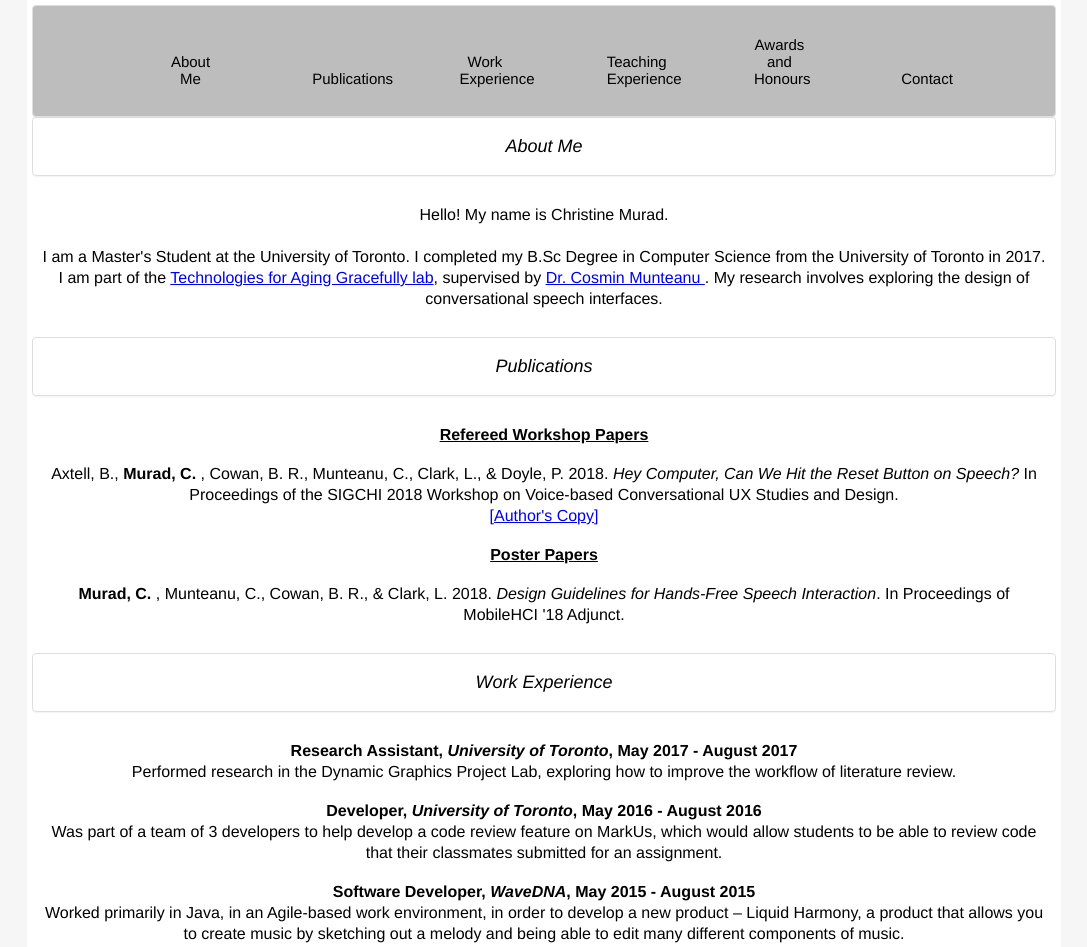
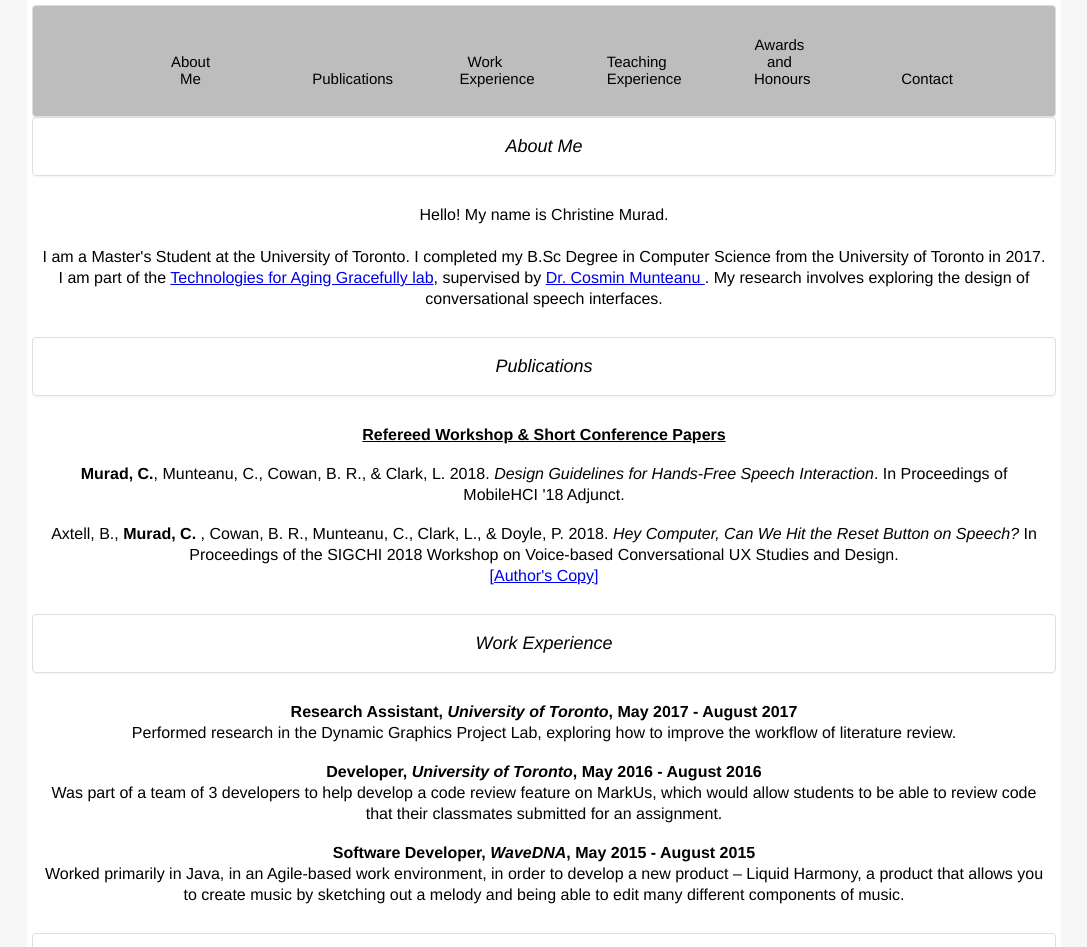
Before and after one commit to christinem/christinem.github.io, a plain HTML site: page index.html in a window 1280 px wide. Shown: the top 947 px of the page, without its empty margins (96-1183 px from the left). Drawn offline with nearby package versions, Linux system fonts and the light colour scheme.

Commit message:
Edited publications

```diff
--- a/index.html
+++ b/index.html
@@ -60,11 +60,10 @@
             </div>
 
             <div class="section">
-                <p> <span> <u> <b> Refereed Workshop Papers </b> </u> </span></p>
+                <p> <span> <u> <b> Refereed Workshop & Short Conference Papers </b> </u> </span></p>
+                <p> <span> <b>Murad, C.</b>, Munteanu, C., Cowan, B. R., & Clark, L. 2018. <i>Design Guidelines for Hands-Free Speech Interaction</i>. In Proceedings of MobileHCI '18 Adjunct.</span></p>
+
                 <p> <span> Axtell, B., <b> Murad, C. </b>, Cowan, B. R., Munteanu, C., Clark, L., & Doyle, P. 2018. <i>Hey Computer, Can We Hit the Reset Button on Speech?</i> In Proceedings of the SIGCHI 2018 Workshop on Voice-based Conversational UX Studies and Design. <br> <a href="docs/HeyComputer.pdf"> [Author's Copy] </a></span></p>
-
-                <p> <span> <u> <b> Poster Papers </b> </u> </span></p>
-                <p> <span> <b>Murad, C. </b>, Munteanu, C., Cowan, B. R., & Clark, L. 2018. <i>Design Guidelines for Hands-Free Speech Interaction</i>. In Proceedings of MobileHCI '18 Adjunct.</span></p>
 
             </div>
         </div>
```
